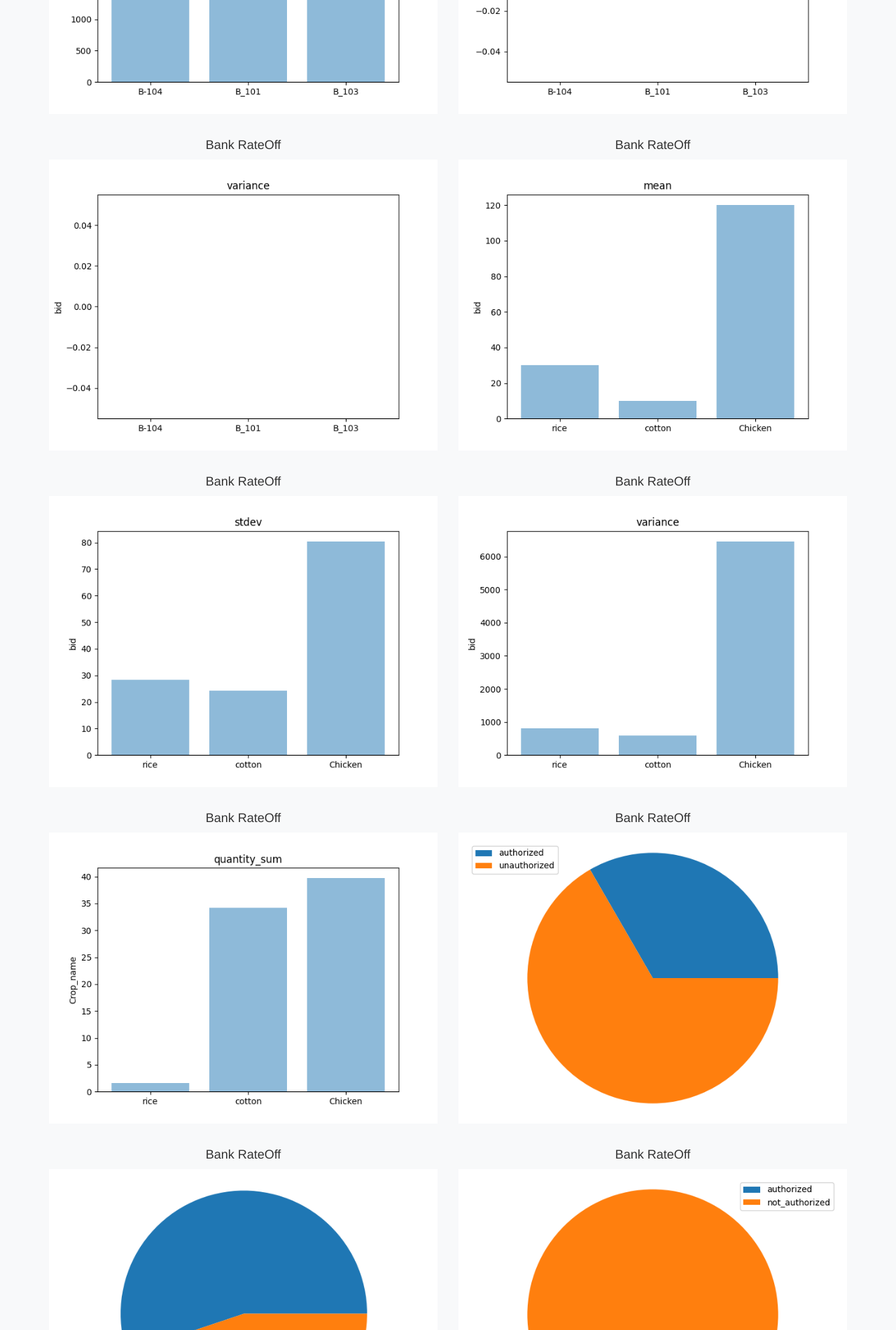
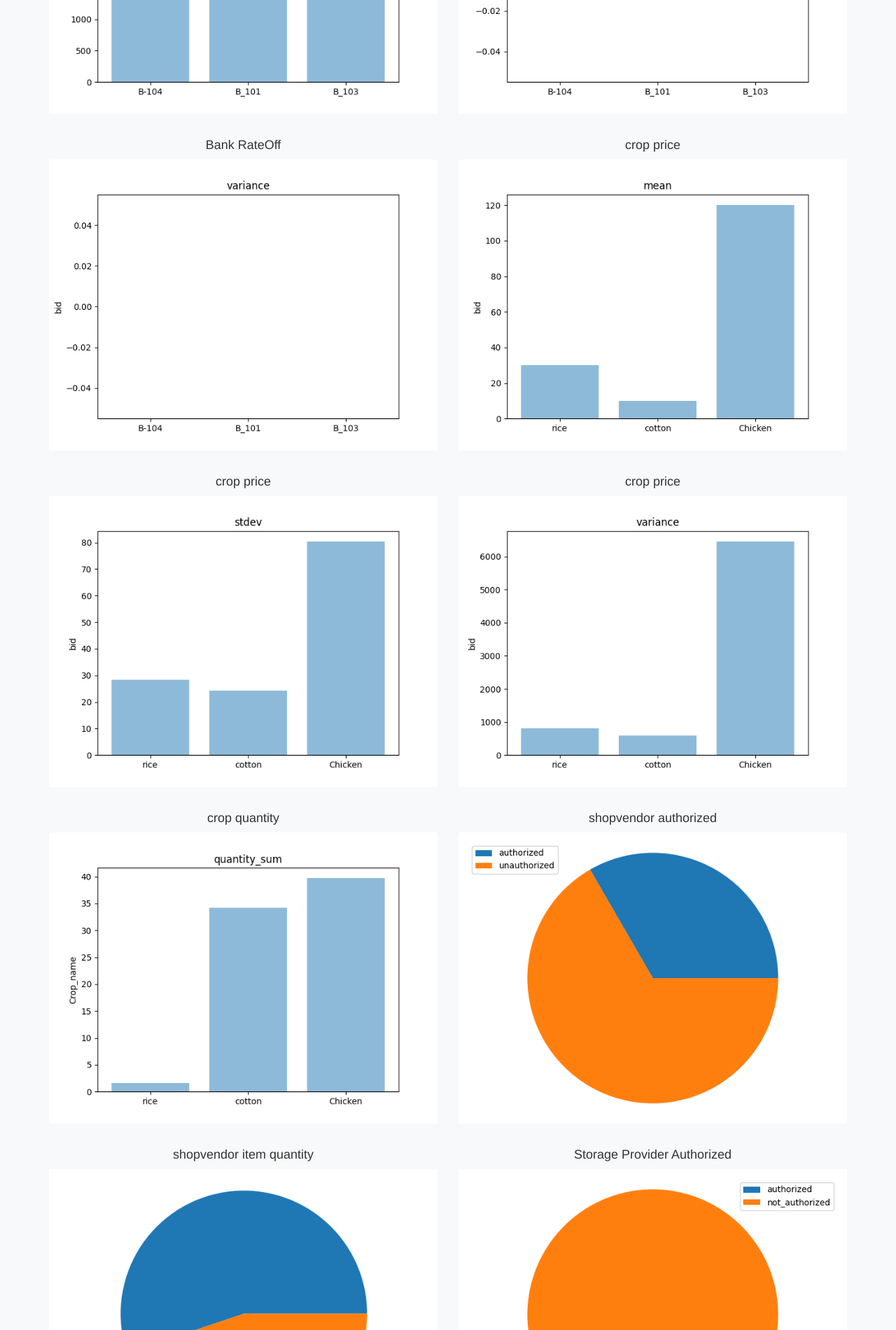
Before and after one commit to anshks/Friendly-Farmers-102, a Flask app: template app/templates/statistics.html in a window 1280 px wide. Shown: the part 440-2341 px from the top of the page at 70% size. Run offline with Flask 2, Linux system fonts and the light colour scheme; the template is opened without the code that fills it, so the values that code supplies are empty; some libraries are stand-ins or nearby versions.

Commit message:
names changed in stats

```diff
--- a/app/templates/statistics.html
+++ b/app/templates/statistics.html
@@ -16,31 +16,31 @@
             <img class="w-100 h-100" src="../static/bank_rateoff_variance_bar.png">
         </div>
         <div class="col-12 col-md-6 mt-5">
-            <h4 class="text-center w-100">Bank RateOff</h4>
+            <h4 class="text-center w-100">crop price</h4>
             <img class="w-100 h-100" src="../static/crop_price_mean_bar.png">
         </div>
         <div class="col-12 col-md-6 mt-5">
-            <h4 class="text-center w-100">Bank RateOff</h4>
+            <h4 class="text-center w-100">crop price</h4>
             <img class="w-100 h-100" src="../static/crop_price_stdev_bar.png">
         </div>
         <div class="col-12 col-md-6 mt-5">
-            <h4 class="text-center w-100">Bank RateOff</h4>
+            <h4 class="text-center w-100">crop price</h4>
             <img class="w-100 h-100" src="../static/crop_price_variance_bar.png">
         </div>
         <div class="col-12 col-md-6 mt-5">
-            <h4 class="text-center w-100">Bank RateOff</h4>
+            <h4 class="text-center w-100">crop quantity</h4>
             <img class="w-100 h-100" src="../static/crop_quantity_bar.png">
         </div>
         <div class="col-12 col-md-6 mt-5">
-            <h4 class="text-center w-100">Bank RateOff</h4>
+            <h4 class="text-center w-100">shopvendor authorized</h4>
             <img class="w-100 h-100" src="../static/shopvendor_auth_pie.png">
         </div>
         <div class="col-12 col-md-6 mt-5">
-            <h4 class="text-center w-100">Bank RateOff</h4>
+            <h4 class="text-center w-100">shopvendor item quantity</h4>
             <img class="w-100 h-100" src="../static/shopvendor_item_mean_pie.png">
         </div>
         <div class="col-12 col-md-6 mt-5">
-            <h4 class="text-center w-100">Bank RateOff</h4>
+            <h4 class="text-center w-100">Storage Provider Authorized</h4>
             <img class="w-100 h-100" src="../static/storage_provider_auth_pie.png">
         </div>
     </div>
```
Also changed, not shown: app.db, app/templates/Statistics2.html (added).
